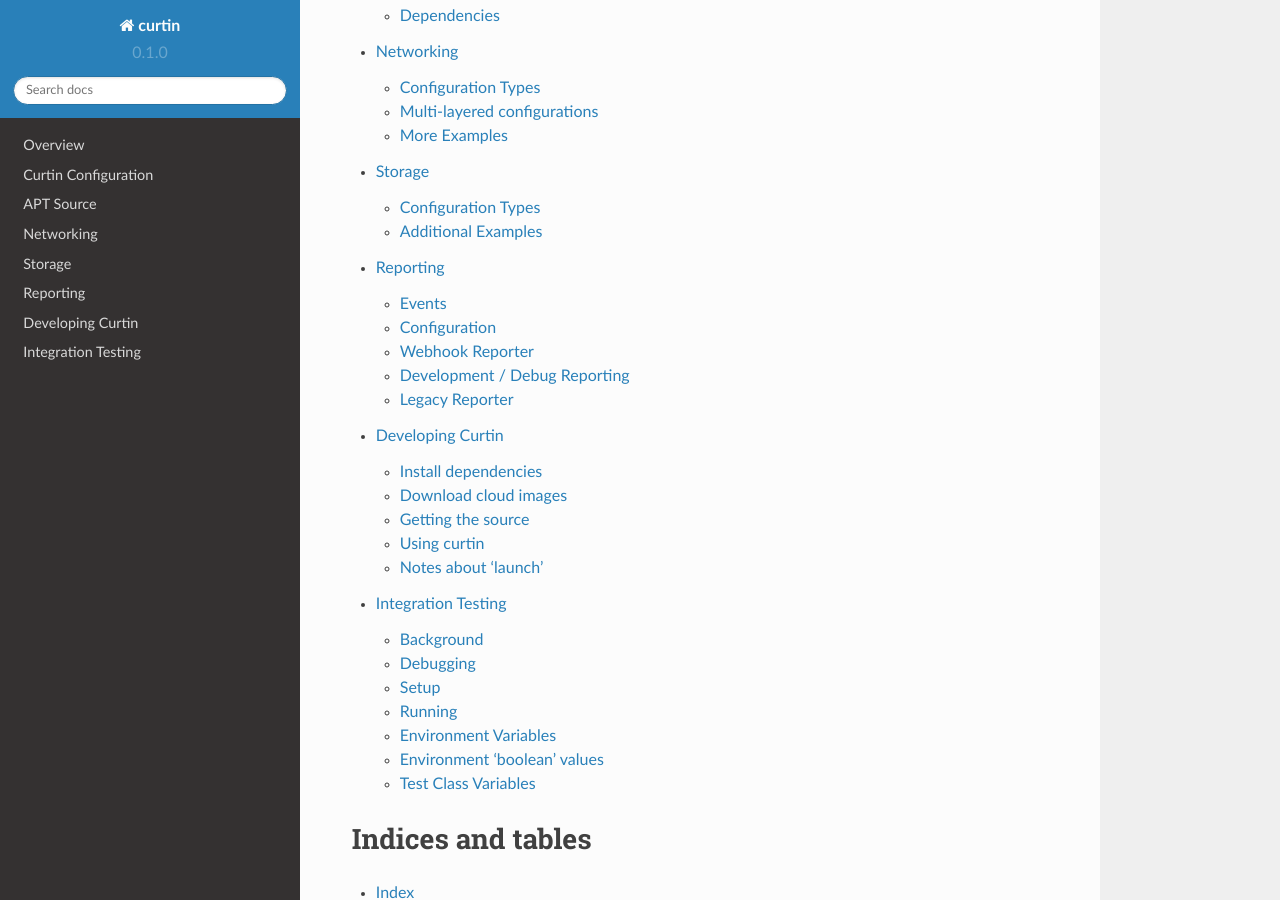
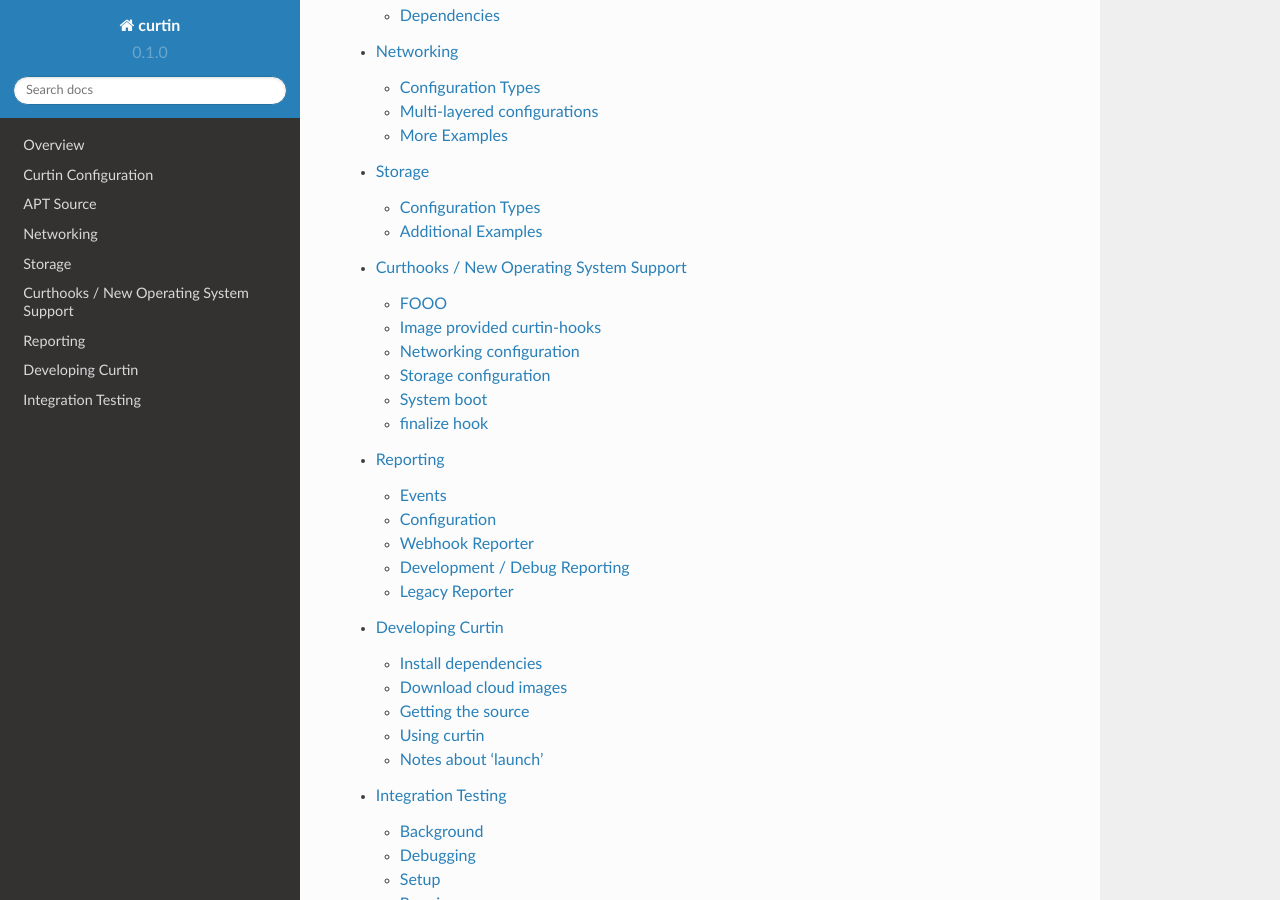
Before and after one commit to canonical/curtin, a Sphinx documentation site: the page built from doc/index.rst, in a window 1280 px wide and 900 px high, scrolled down 552 px. Built offline with Sphinx 7.4.7 and the Read the Docs theme 2.0.0, drawn with Linux system fonts in a browser that asks for light colours.

Commit message:
add curthooks.rst
bzr-revno: 526.4.4

```diff
--- a/doc/index.rst
+++ b/doc/index.rst
@@ -17,6 +17,7 @@ Contents:
    topics/apt_source
    topics/networking
    topics/storage
+   topics/curthooks
    topics/reporting
    topics/development
    topics/integration-testing
--- a/doc/topics/curthooks.rst
+++ b/doc/topics/curthooks.rst
@@ -21,10 +21,15 @@ customization typically would need to include:
    configuration or networking configuration.
  - making the system boot (running grub-install or equivalent).
 
+FOOO
+----
+
 Image provided curtin-hooks
 ---------------------------
 An image provides curtin hooks support by containing a file
 `/curtin/curtin-hooks`.
+
+Check out FOOO_
 
 If an Ubuntu image image contains this path it will override the builtin
 curtin support.
```
